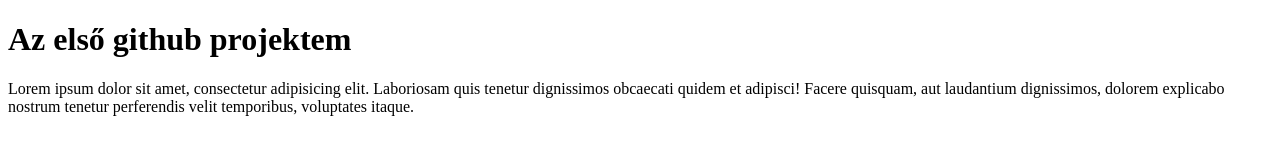
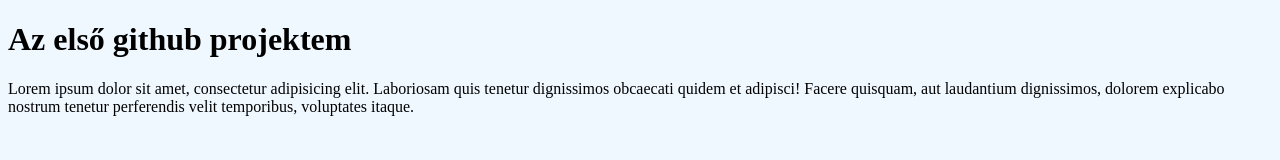
Before and after one commit to BakosEva/bakoseva.gibhub.io, a plain HTML site: page index.html in a window 1280 px wide. Drawn offline with Linux system fonts and the light colour scheme.

Commit message:
CSS added

```diff
--- /dev/null
+++ b/css/styles.css
@@ -0,0 +1,3 @@
+body {
+    background-color: aliceblue;
+}
--- a/index.html
+++ b/index.html
@@ -2,7 +2,7 @@
 <html lang="hu">
 <head>
     <meta charset="UTF-8">
-    <title>Alkalom 12 |Github project</title>
+    <title>Alkalom 12 |Github project</title><link rel="stylesheet" href="css/styles.css">
 </head>
 <body>
 
```
